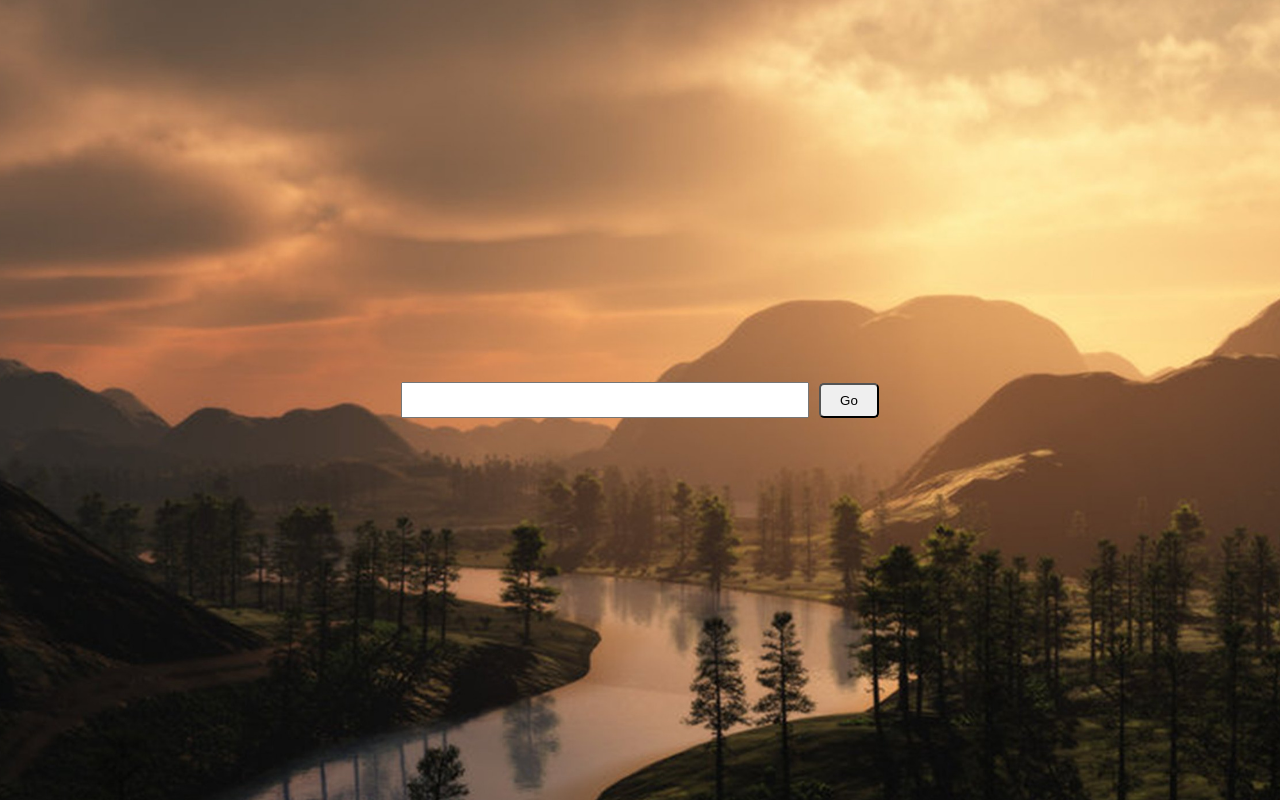
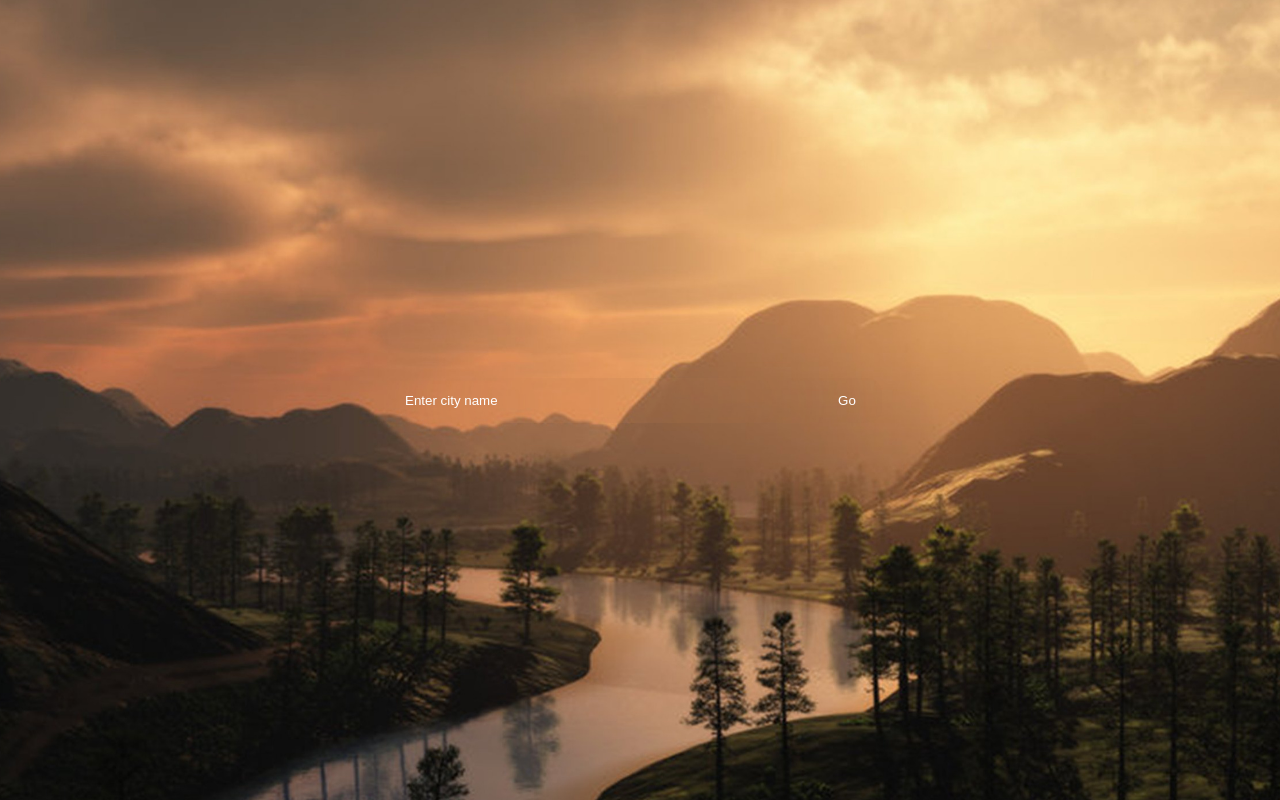
Before and after one commit to abdulrehman202/weather, a React (Create React App) app: page / in a window 1280 px wide. Built offline with nearby package versions, Linux system fonts and the light colour scheme.

Commit message:
ui changes

```diff
--- a/src/components/SearchBar.css
+++ b/src/components/SearchBar.css
@@ -20,16 +20,31 @@
     align-items: center;
 }
 
+.form__inputs{
+    background-color: transparent;
+    backdrop-filter: blur(100px);
+    border-radius: 15px;
+
+}
 
 .textBox{
+    background-color: transparent;
+    color: white;
     margin: 5px;
     height: 30px;
     width: 400px;
+    border: none;
+}
+
+.textBox:focus{
+    outline: none;
 }
 .submitButton{
+    color: white;
+    background-color: transparent;
     margin: 5px;
     height: 35px;
-    border-radius: 5px;
+    border: none;
     width: 60px;
 }
 
--- a/src/components/SearchBar.js
+++ b/src/components/SearchBar.js
@@ -2,14 +2,22 @@ import React from 'react';
 import './SearchBar.css';
 
 function SearchBar(){
+
+    function fetchData()
+    {
+
+    }
+
     return(
         <div className='searchBar'>
 
             <form className='searchBar__form'>
-                <input className='textBox' type= 'text'></input>
-                <button className='submitButton' type = 'submit'>
+                <div className='form__inputs'>
+                <input className='textBox' type= 'text' value='Enter city name'></input>
+                <button className='submitButton' onClick={fetchData}>
                     Go
                 </button>
+                </div>
             </form>
 
         </div>
```
